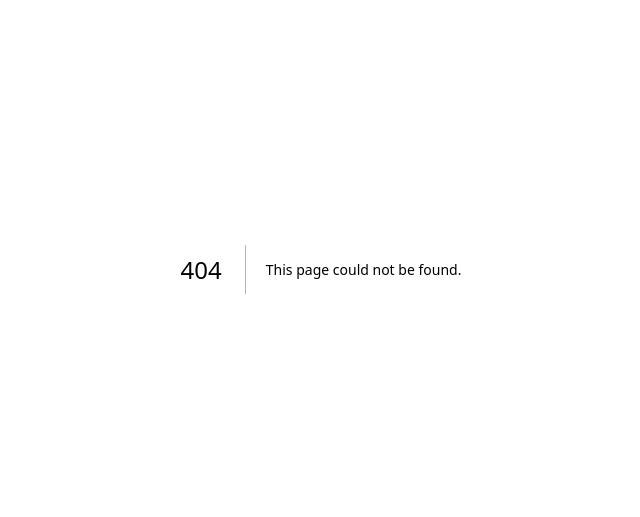
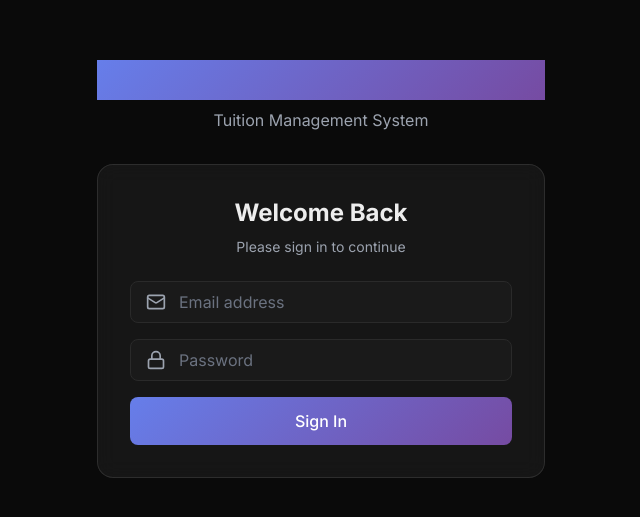
Before and after one commit to royshanto71/TTM, a Next.js app: page /login in a window 1280 px wide. Before the commit this address had no page. Shown: the part 131-648 px from the top of the page, without its empty margins (319-959 px from the left). Built offline with nearby package versions, Linux system fonts and the light colour scheme; no server answers.

Commit message:
feat: Implement user authentication with a dedicated login page, Next.js middleware for session management, and a new application layout.

```diff
--- /dev/null
+++ b/app/login/page.tsx
@@ -0,0 +1,108 @@
+'use client';
+
+import { useState } from 'react';
+import { useRouter } from 'next/navigation';
+import { supabase } from '@/lib/supabase';
+import Button from '@/components/Button';
+import Input from '@/components/Input';
+import { Lock, Mail, AlertCircle } from 'lucide-react';
+
+export default function LoginPage() {
+  const [email, setEmail] = useState('');
+  const [password, setPassword] = useState('');
+  const [loading, setLoading] = useState(false);
+  const [error, setError] = useState<string | null>(null);
+  const router = useRouter();
+
+  async function handleLogin(e: React.FormEvent) {
+    e.preventDefault();
+    setLoading(true);
+    setError(null);
+
+    try {
+      const { error } = await supabase.auth.signInWithPassword({
+        email,
+        password,
+      });
+
+      if (error) throw error;
+
+      router.push('/');
+      router.refresh();
+    } catch (error: any) {
+      console.error('Login error:', error);
+      setError(error.message || 'Failed to login');
+    } finally {
+      setLoading(false);
+    }
+  }
+
+  return (
+    <div className="min-h-screen flex items-center justify-center p-4 bg-[var(--background)]">
+      <div className="w-full max-w-md space-y-8">
+        <div className="text-center">
+          <h1 className="text-4xl font-bold gradient-primary bg-clip-text text-transparent mb-2">
+            TMS
+          </h1>
+          <p className="text-gray-400">Tuition Management System</p>
+        </div>
+
+        <div className="glass rounded-2xl p-8 space-y-6">
+          <div className="space-y-2 text-center">
+            <h2 className="text-2xl font-bold">Welcome Back</h2>
+            <p className="text-sm text-gray-400">Please sign in to continue</p>
+          </div>
+
+          {error && (
+            <div className="bg-red-500/10 border border-red-500/20 rounded-lg p-4 flex items-center gap-3 text-red-400 text-sm">
+              <AlertCircle className="w-5 h-5 flex-shrink-0" />
+              <p>{error}</p>
+            </div>
+          )}
+
+          <form onSubmit={handleLogin} className="space-y-4">
+            <div className="space-y-4">
+              <div className="relative">
+                <Mail className="absolute left-4 top-1/2 transform -translate-y-1/2 text-gray-400 w-5 h-5" />
+                <Input
+                  type="email"
+                  placeholder="Email address"
+                  value={email}
+                  onChange={(e) => setEmail(e.target.value)}
+                  className="pl-12"
+                  required
+                />
+              </div>
+              <div className="relative">
+                <Lock className="absolute left-4 top-1/2 transform -translate-y-1/2 text-gray-400 w-5 h-5" />
+                <Input
+                  type="password"
+                  placeholder="Password"
+                  value={password}
+                  onChange={(e) => setPassword(e.target.value)}
+                  className="pl-12"
+                  required
+                />
+              </div>
+            </div>
+
+            <Button
+              type="submit"
+              className="w-full"
+              disabled={loading}
+            >
+              {loading ? (
+                <div className="flex items-center justify-center gap-2">
+                  <div className="w-4 h-4 border-2 border-white/30 border-t-white rounded-full animate-spin" />
+                  Signing in...
+                </div>
+              ) : (
+                'Sign In'
+              )}
+            </Button>
+          </form>
+        </div>
+      </div>
+    </div>
+  );
+}
--- a/components/AppLayout.tsx
+++ b/components/AppLayout.tsx
@@ -1,17 +1,19 @@
 'use client';
 
-import { ReactNode, useState } from 'react';
+import { ReactNode, useState, useEffect } from 'react';
 import Link from 'next/link';
-import { usePathname } from 'next/navigation';
+import { usePathname, useRouter } from 'next/navigation';
 import {
   LayoutDashboard,
   Users,
   BookOpen,
   DollarSign,
   StickyNote,
-  Menu,
-  X
+  LogOut,
+  Menu
 } from 'lucide-react';
+import { supabase } from '@/lib/supabase';
+import Button from './Button';
 
 interface LayoutProps {
   children: ReactNode;
@@ -19,6 +21,7 @@ interface LayoutProps {
 
 export default function AppLayout({ children }: LayoutProps) {
   const pathname = usePathname();
+  const router = useRouter();
   const [isMobileMenuOpen, setIsMobileMenuOpen] = useState(false);
 
   const navItems = [
@@ -29,10 +32,14 @@ export default function AppLayout({ children }: LayoutProps) {
     { href: '/notes', icon: StickyNote, label: 'Notes' },
   ];
 
-  const closeMobileMenu = () => setIsMobileMenuOpen(false);
+  async function handleLogout() {
+    await supabase.auth.signOut();
+    router.push('/login');
+    router.refresh();
+  }
 
   return (
-    <div className="flex min-h-screen">
+    <div className="flex min-h-screen pb-16 md:pb-0">
       {/* Mobile Header */}
       <header className="md:hidden fixed top-0 left-0 right-0 h-16 glass border-b border-[var(--border)] z-40 flex items-center justify-between px-4">
         <div>
@@ -41,37 +48,16 @@ export default function AppLayout({ children }: LayoutProps) {
           </h1>
         </div>
         <button
-          onClick={() => setIsMobileMenuOpen(!isMobileMenuOpen)}
-          className="p-2 hover:bg-gray-800 rounded-lg transition-colors touch-target"
-          aria-label="Toggle menu"
+          onClick={handleLogout}
+          className="p-2 hover:bg-gray-800 rounded-lg transition-colors touch-target text-gray-400 hover:text-white"
+          aria-label="Logout"
         >
-          {isMobileMenuOpen ? (
-            <X className="w-6 h-6" />
-          ) : (
-            <Menu className="w-6 h-6" />
-          )}
+          <LogOut className="w-5 h-5" />
         </button>
       </header>
 
-      {/* Mobile Menu Backdrop */}
-      {isMobileMenuOpen && (
-        <div
-          className="md:hidden fixed inset-0 backdrop-blur-strong z-40 animate-fade-in"
-          onClick={closeMobileMenu}
-        />
-      )}
-
-      {/* Sidebar - Desktop & Mobile Drawer */}
-      <aside
-        className={`
-          fixed h-screen glass border-r border-[var(--border)] p-6 z-50
-          transition-transform duration-300 ease-in-out
-          w-64
-          ${isMobileMenuOpen ? 'translate-x-0' : '-translate-x-full'}
-          md:translate-x-0
-          top-0 left-0
-        `}
-      >
+      {/* Sidebar - Desktop Only */}
+      <aside className="hidden md:block w-64 glass border-r border-[var(--border)] p-6 fixed h-screen z-50">
         <div className="mb-8">
           <h1 className="text-2xl font-bold gradient-primary bg-clip-text text-transparent">
             TMS
@@ -88,7 +74,6 @@ export default function AppLayout({ children }: LayoutProps) {
               <Link
                 key={item.href}
                 href={item.href}
-                onClick={closeMobileMenu}
                 className={`
                   flex items-center gap-3 px-4 py-3 rounded-lg
                   transition-all duration-200 touch-target
@@ -104,10 +89,48 @@ export default function AppLayout({ children }: LayoutProps) {
             );
           })}
         </nav>
+
+        <div className="absolute bottom-6 left-6 right-6">
+          <button
+            onClick={handleLogout}
+            className="flex items-center gap-3 px-4 py-3 rounded-lg text-gray-400 hover:bg-gray-800 hover:text-white w-full transition-all duration-200"
+          >
+            <LogOut className="w-5 h-5" />
+            <span className="font-medium">Logout</span>
+          </button>
+        </div>
       </aside>
 
+      {/* Bottom Navigation - Mobile Only */}
+      <nav className="md:hidden fixed bottom-0 left-0 right-0 glass border-t border-[var(--border)] z-50 px-2 pb-safe">
+        <div className="flex justify-around items-center h-16">
+          {navItems.map((item) => {
+            const Icon = item.icon;
+            const isActive = pathname === item.href;
+
+            return (
+              <Link
+                key={item.href}
+                href={item.href}
+                className={`
+                  flex flex-col items-center justify-center w-full h-full
+                  transition-all duration-200
+                  ${isActive
+                    ? 'text-indigo-400'
+                    : 'text-gray-500 hover:text-gray-300'
+                  }
+                `}
+              >
+                <Icon className={`w-6 h-6 ${isActive ? 'scale-110' : ''} transition-transform`} />
+                <span className="text-[10px] mt-1 font-medium">{item.label}</span>
+              </Link>
+            );
+          })}
+        </div>
+      </nav>
+
       {/* Main Content */}
-      <main className="flex-1 md:ml-64 pt-16 md:pt-0 p-4 md:p-8 min-h-screen">
+      <main className="flex-1 md:ml-64 pt-20 md:pt-0 p-4 md:p-8 min-h-screen">
         <div className="max-w-7xl mx-auto">
           {children}
         </div>
--- a/package.json
+++ b/package.json
@@ -9,6 +9,7 @@
     "lint": "next lint"
   },
   "dependencies": {
+    "@supabase/auth-helpers-nextjs": "^0.15.0",
     "@supabase/supabase-js": "^2.86.2",
     "framer-motion": "^12.23.25",
     "jspdf": "^3.0.4",
```
Also changed, not shown: middleware.ts (added, +30 -0 lines), 1 other file (tests, documents, lock files or other folders).
